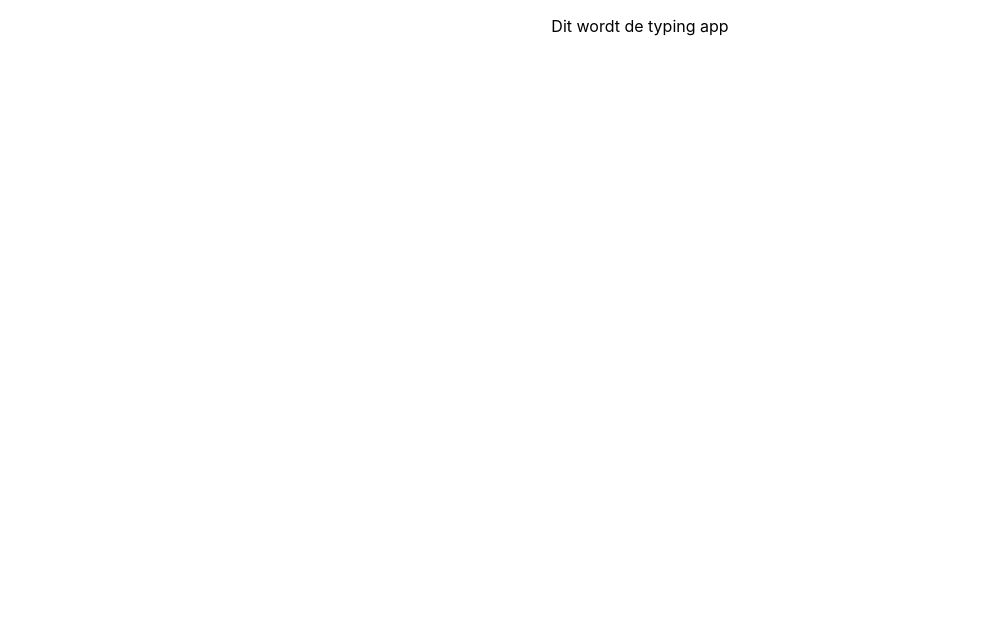
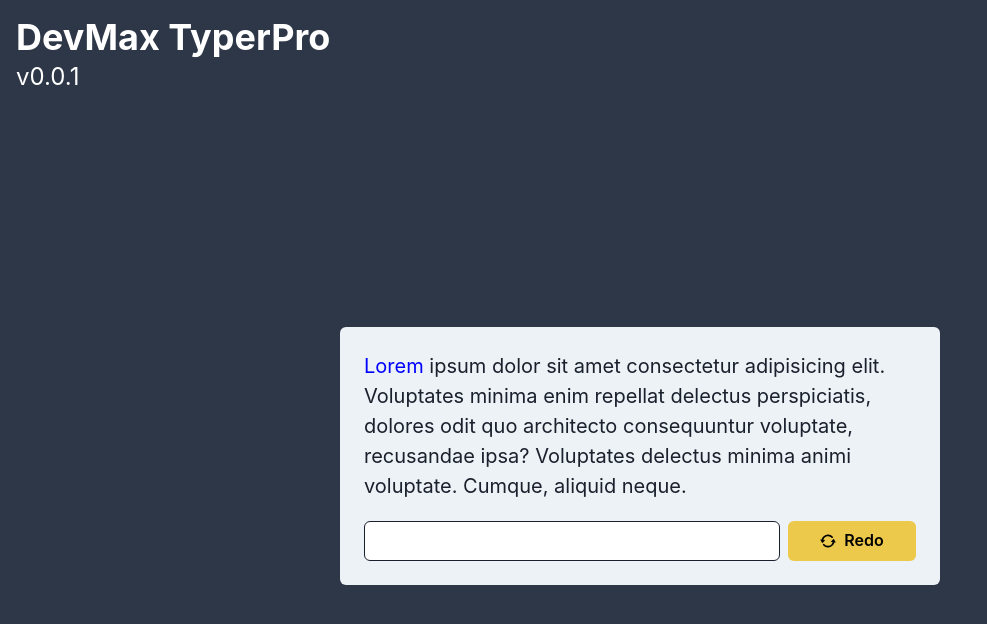
Before and after one commit to maximeverhoeve/typer-pro, a React (Create React App) app: page / in a window 1280 px wide. Shown: the top 624 px of the page, without its empty margins (0-987 px from the left). Built offline with nearby package versions, Linux system fonts and the light colour scheme.

Commit message:
added eslint & logic to type words

```diff
--- a/src/App.css
+++ b/src/App.css
@@ -1,5 +1,50 @@
 /* DEFAULT STYLING */
 
-.App {
-  text-align: center;
+/* http://meyerweb.com/eric/tools/css/reset/
+   v2.0 | 20110126
+   License: none (public domain)
+*/
+
+html, body, div, span, applet, object, iframe,
+h1, h2, h3, h4, h5, h6, p, blockquote, pre,
+a, abbr, acronym, address, big, cite, code,
+del, dfn, em, img, ins, kbd, q, s, samp,
+small, strike, strong, sub, sup, tt, var,
+b, u, i, center,
+dl, dt, dd, ol, ul, li,
+fieldset, form, label, legend,
+table, caption, tbody, tfoot, thead, tr, th, td,
+article, aside, canvas, details, embed,
+figure, figcaption, footer, header, hgroup,
+menu, nav, output, ruby, section, summary,
+time, mark, audio, video {
+	margin: 0;
+	padding: 0;
+	border: 0;
+	font-size: 100%;
+	font: inherit;
+	vertical-align: baseline;
 }
+/* HTML5 display-role reset for older browsers */
+article, aside, details, figcaption, figure,
+footer, header, hgroup, menu, nav, section {
+	display: block;
+}
+body {
+	line-height: 1;
+}
+ol, ul {
+	list-style: none;
+}
+blockquote, q {
+	quotes: none;
+}
+blockquote:before, blockquote:after,
+q:before, q:after {
+	content: '';
+	content: none;
+}
+table {
+	border-collapse: collapse;
+	border-spacing: 0;
+}
--- a/src/App.tsx
+++ b/src/App.tsx
@@ -1,11 +1,24 @@
-import React from "react";
-import "./App.css";
+import { ChakraProvider, extendTheme } from '@chakra-ui/react';
+import React from 'react';
+import './App.css';
+import Home from './pages/Home';
 
 const App: React.FC = () => {
+  const customTheme = extendTheme({
+    semanticTokens: {
+      colors: {
+        error: 'red.500',
+        text: {
+          default: 'gray.900',
+          _dark: 'gray.50',
+        },
+      },
+    },
+  });
   return (
-    <div className="App">
-      <p>Dit wordt de typing app</p>
-    </div>
+    <ChakraProvider theme={customTheme}>
+      <Home />
+    </ChakraProvider>
   );
 };
 
--- a/src/index.tsx
+++ b/src/index.tsx
@@ -5,15 +5,16 @@ import App from './App';
 import reportWebVitals from './reportWebVitals';
 
 const root = ReactDOM.createRoot(
-  document.getElementById('root') as HTMLElement
+  document.getElementById('root') as HTMLElement,
 );
 root.render(
   <React.StrictMode>
     <App />
-  </React.StrictMode>
+  </React.StrictMode>,
 );
 
 // If you want to start measuring performance in your app, pass a function
 // to log results (for example: reportWebVitals(console.log))
 // or send to an analytics endpoint. Learn more: https://bit.ly/CRA-vitals
+// eslint-disable-next-line @typescript-eslint/no-floating-promises
 reportWebVitals();
--- /dev/null
+++ b/src/pages/Home.tsx
@@ -0,0 +1,88 @@
+import {
+  Box,
+  Button,
+  Center,
+  Flex,
+  Heading,
+  HStack,
+  Input,
+  Text,
+  VStack,
+} from '@chakra-ui/react';
+import { RepeatIcon } from '@chakra-ui/icons';
+import React, { ChangeEvent, useState } from 'react';
+const text =
+  'Lorem ipsum dolor sit amet consectetur adipisicing elit. Voluptates minima enim repellat delectus perspiciatis, dolores odit quo architecto consequuntur voluptate, recusandae ipsa? Voluptates delectus minima animi voluptate. Cumque, aliquid neque.';
+
+const Home: React.FC = () => {
+  const wordArray = text.split(' ');
+  const [typedWords, setTypedWords] = useState<string[]>([]);
+  const [wordToType, setWordToType] = useState<number>(0);
+  const [inputValue, setInputValue] = useState<string>('');
+
+  const convertedText = (): string => {
+    const tmpWordArray = [...wordArray];
+    const index = typedWords.length;
+    tmpWordArray[index] = tmpWordArray[index] + '</span>';
+
+    return '<span>' + tmpWordArray.join(' ');
+  };
+
+  const handleChange = (e: ChangeEvent<HTMLInputElement>): void => {
+    const value = e.currentTarget.value;
+    const newVal = value.replaceAll(' ', '');
+    // If value includes a space, send word to array
+    if (value.includes(' ') && newVal === wordArray[wordToType]) {
+      setTypedWords((prev) => [...prev, newVal]);
+      setWordToType((prev) => (prev += 1));
+      setInputValue('');
+    } else {
+      setInputValue(value);
+    }
+  };
+
+  return (
+    <Flex direction="column" bg="gray.700" h="100vh" overflow="hidden">
+      <Box p="4">
+        <Heading color="white">DevMax TyperPro</Heading>
+        <Text color="white" fontSize="2xl">
+          v0.0.1
+        </Text>
+      </Box>
+      <Center flexGrow={1}>
+        <VStack
+          spacing="5"
+          bg="gray.100"
+          p="6"
+          borderRadius="md"
+          w="600px"
+          maxW="90%"
+          align="stretch"
+        >
+          <Text
+            fontSize="xl"
+            dangerouslySetInnerHTML={{ __html: convertedText() }}
+            sx={{
+              span: {
+                color: 'blue',
+              },
+            }}
+          />
+          <HStack>
+            <Input bg="white" onChange={handleChange} value={inputValue} />
+            <Button
+              leftIcon={<RepeatIcon />}
+              variant="solid"
+              colorScheme="yellow"
+              minW="32"
+            >
+              Redo
+            </Button>
+          </HStack>
+        </VStack>
+      </Center>
+    </Flex>
+  );
+};
+
+export default Home;
--- a/src/reportWebVitals.ts
+++ b/src/reportWebVitals.ts
@@ -1,14 +1,14 @@
 import { ReportHandler } from 'web-vitals';
 
-const reportWebVitals = (onPerfEntry?: ReportHandler) => {
+const reportWebVitals = async (onPerfEntry?: ReportHandler): Promise<void> => {
   if (onPerfEntry && onPerfEntry instanceof Function) {
-    import('web-vitals').then(({ getCLS, getFID, getFCP, getLCP, getTTFB }) => {
-      getCLS(onPerfEntry);
-      getFID(onPerfEntry);
-      getFCP(onPerfEntry);
-      getLCP(onPerfEntry);
-      getTTFB(onPerfEntry);
-    });
+    const promise = await import('web-vitals');
+    const { getCLS, getFID, getFCP, getLCP, getTTFB } = promise;
+    getCLS(onPerfEntry);
+    getFID(onPerfEntry);
+    getFCP(onPerfEntry);
+    getLCP(onPerfEntry);
+    getTTFB(onPerfEntry);
   }
 };
 
```
Also changed, not shown: package.json (+19 -2 lines), .eslintrc.js (added), 2 other files (tests, documents, lock files or other folders).
